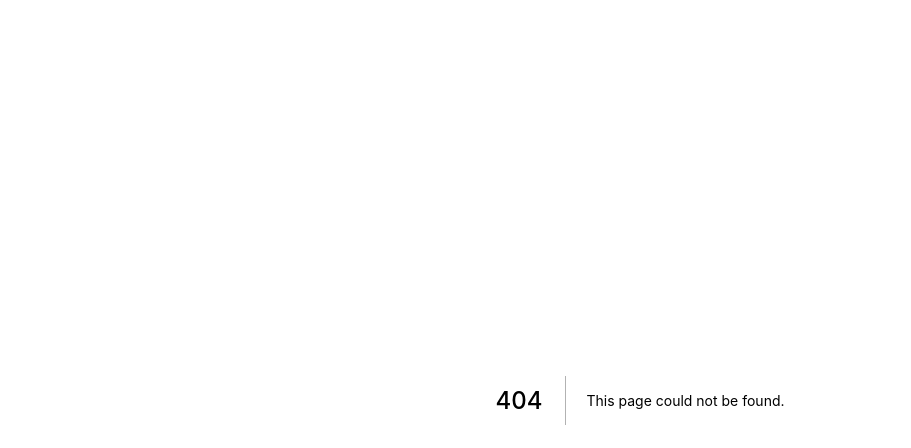
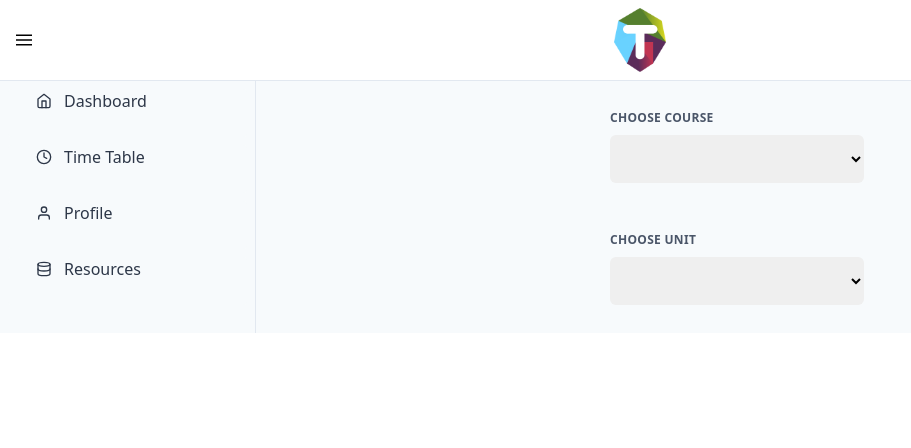
Before and after one commit to manoj2210/Techfeed-Frontend, a Next.js app: page /teacherUploadResource in a window 1280 px wide. Before the commit this address had no page. Shown: the top 448 px of the page, without its empty margins (0-911 px from the left). Built offline with nearby package versions, Linux system fonts and the light colour scheme.

Commit message:
teacher upload resource page

```diff
--- /dev/null
+++ b/src/pages/teacherUploadResource.js
@@ -0,0 +1,92 @@
+import React,{useMemo,useState} from 'react';
+import Layout from '../components/layout';
+import FilePicker from '../components/filepicker';
+
+function TeacherUploadResource(){
+
+  const [isCourseSelected,setCourseSelected]=useState(false);
+  const [isUnitSelected,setUnitSelected]=useState(false);
+
+  function handleCourse(e){
+    if(!e.target.value){
+      setCourseSelected(false)
+    }
+    else{
+      setCourseSelected(true)
+    }
+  }
+
+  function handleUnit(e){
+    if(e.target.value!=="null"){
+      setUnitSelected(function(prev){
+        return !prev
+      })
+    }
+  }
+  return (
+    <Layout sideBar={true}>
+        <div className="flex flex-col items-center">
+          <div className="w-full md:w-1/2 my-6 ml-48">
+            <label className="block uppercase tracking-wide text-gray-700 text-xs font-bold mb-2" htmlFor="grid-state">
+              choose Course
+            </label>
+            <div className="relative">
+              <select
+              onChange={handleCourse}
+              className="w-1/2 rounded-md p-3"
+              id="course"
+              name="course"
+              >
+                <option > </option>
+                <option>networks</option>
+                <option>os</option>
+              </select>
+            </div>
+          </div>
+          <div className="w-full md:w-1/2  my-6 ml-48">
+            <label className="block uppercase tracking-wide text-gray-700 text-xs font-bold mb-2" htmlFor="grid-state">
+              choose unit
+            </label>
+            <div className="relative">
+              {
+                isCourseSelected ?
+
+                <select
+                onChange={handleUnit}
+                className="w-1/2 rounded-md p-3"
+                id="unit"
+                name="unit"
+                >
+                  <option> </option>
+                  <option>unit 1</option>
+                  <option>unit 2</option>
+                  <option>book</option>
+                </select>
+                :
+
+                <select
+                className="w-1/2 rounded-md p-3"
+                onChange={handleUnit}
+                id="unit"
+                name="unit"
+                >
+                  <option > </option>
+                </select>
+
+              }
+            </div>
+          </div>
+
+          {
+            isUnitSelected ?
+            <FilePicker />
+            :
+            null
+          }
+        </div>
+
+    </Layout>
+  );
+}
+
+export default TeacherUploadResource;
```
